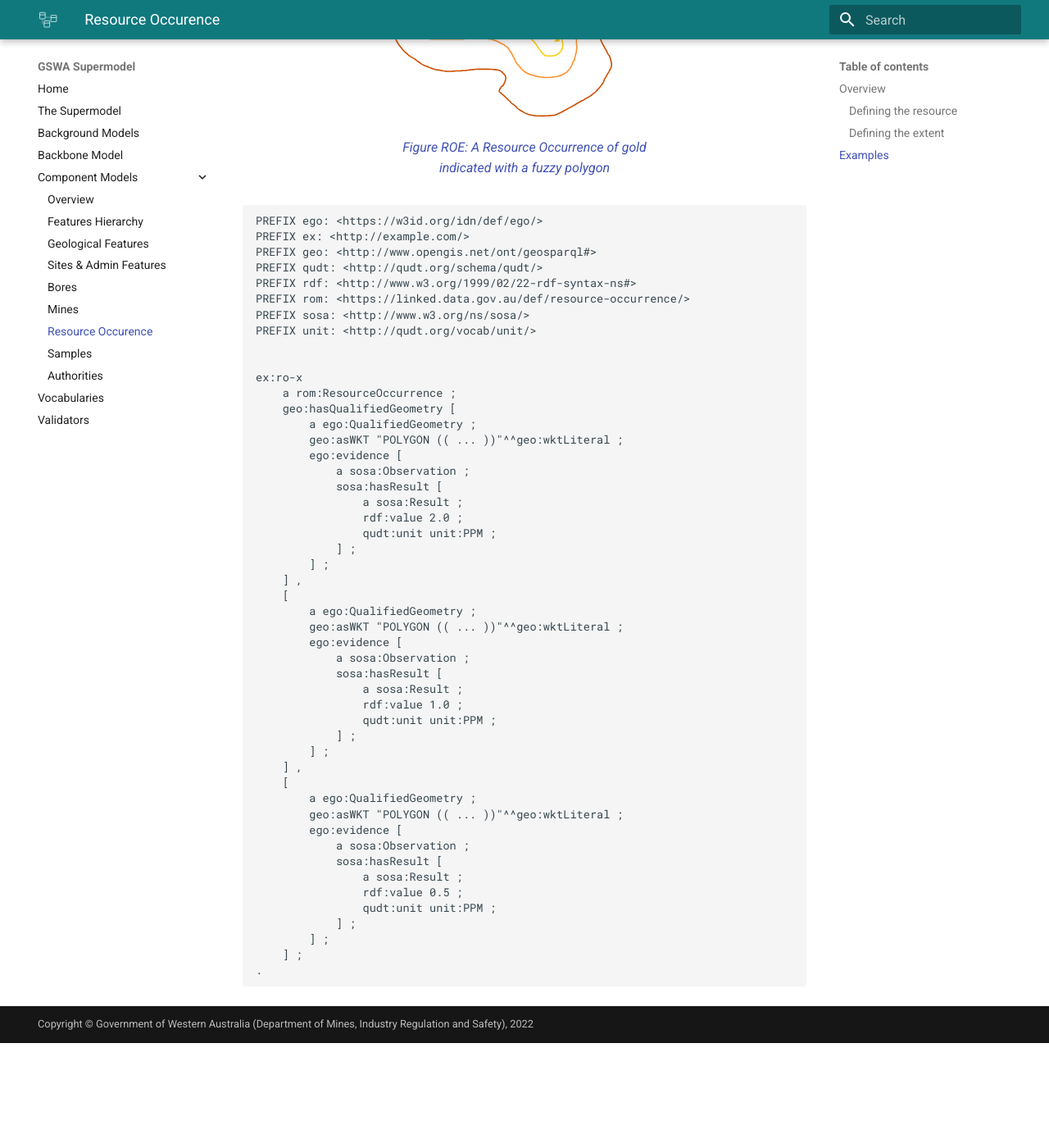
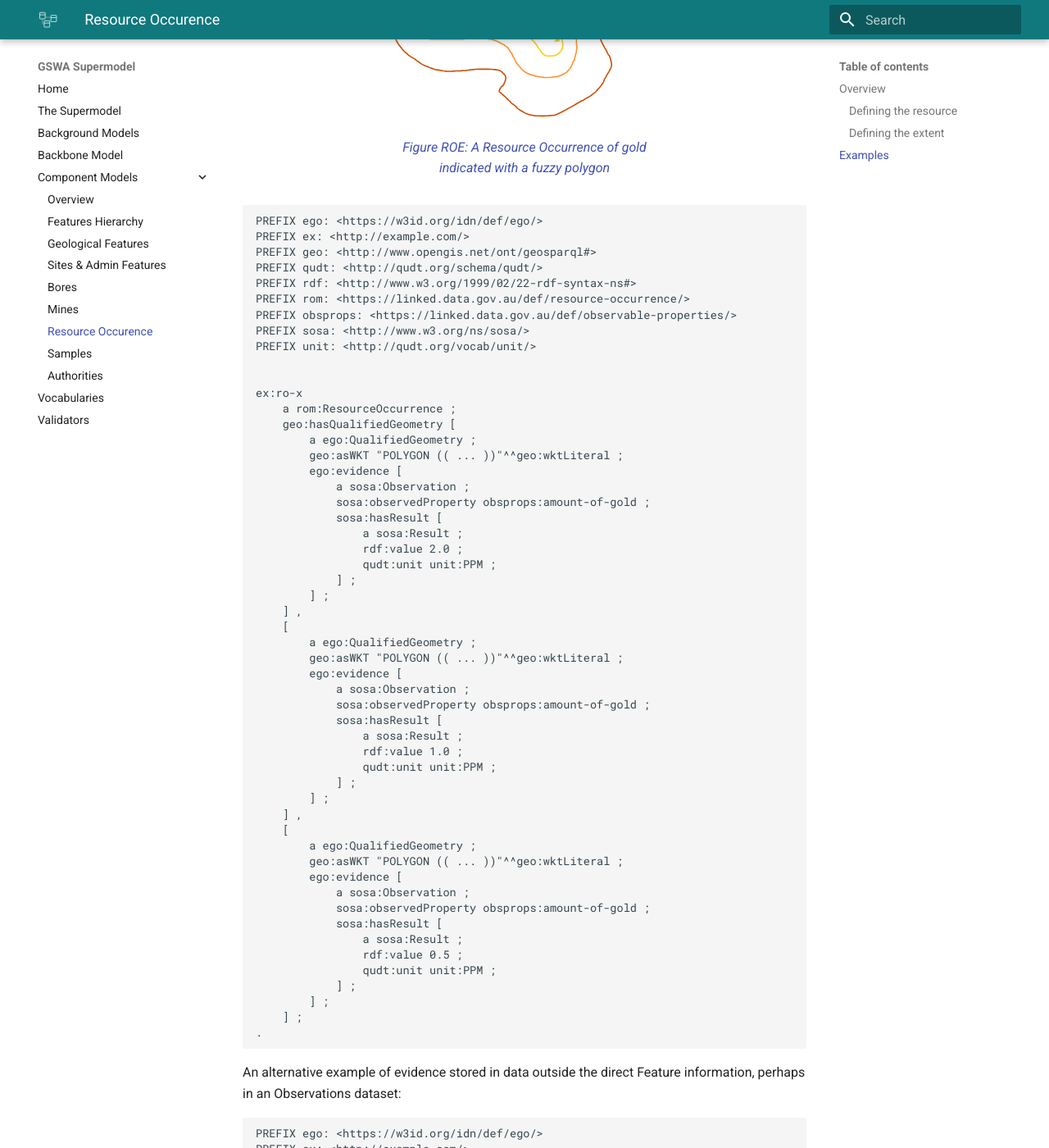
Before and after one commit to nicholascar/gswa-supermodel, an MkDocs documentation site: the page built from docs/components/resource-occurrence.md, in a window 1280 px wide and 1400 px high, scrolled down 2529 px. Shown: the whole window at 82% size. Built offline with MkDocs 1.6.1 and Material for MkDocs 9.7.7, drawn with Linux system fonts in a browser that asks for light colours; before the commit the page ends 3801 px from its top, so only the background shows below that; some of the changed text lies outside the part shown.

Commit message:
add FoI to Obs

````diff
--- a/docs/components/resource-occurrence.md
+++ b/docs/components/resource-occurrence.md
@@ -64,6 +64,7 @@
 PREFIX qudt: <http://qudt.org/schema/qudt/>
 PREFIX rdf: <http://www.w3.org/1999/02/22-rdf-syntax-ns#>
 PREFIX rom: <https://linked.data.gov.au/def/resource-occurrence/>
+PREFIX obsprops: <https://linked.data.gov.au/def/observable-properties/>
 PREFIX sosa: <http://www.w3.org/ns/sosa/>
 PREFIX unit: <http://qudt.org/vocab/unit/>
 
@@ -75,6 +76,7 @@
         geo:asWKT "POLYGON (( ... ))"^^geo:wktLiteral ;
         ego:evidence [
             a sosa:Observation ;
+            sosa:observedProperty obsprops:amount-of-gold ;
             sosa:hasResult [
                 a sosa:Result ;
                 rdf:value 2.0 ;
@@ -87,6 +89,7 @@
         geo:asWKT "POLYGON (( ... ))"^^geo:wktLiteral ;
         ego:evidence [
             a sosa:Observation ;
+            sosa:observedProperty obsprops:amount-of-gold ;
             sosa:hasResult [
                 a sosa:Result ;
                 rdf:value 1.0 ;
@@ -99,6 +102,7 @@
         geo:asWKT "POLYGON (( ... ))"^^geo:wktLiteral ;
         ego:evidence [
             a sosa:Observation ;
+            sosa:observedProperty obsprops:amount-of-gold ;
             sosa:hasResult [
                 a sosa:Result ;
                 rdf:value 0.5 ;
@@ -108,3 +112,40 @@
     ] ;
 .
 ```
+
+An alternative example of evidence stored in data outside the direct Feature information, perhaps in an Observations dataset:
+
+```
+PREFIX ego: <https://w3id.org/idn/def/ego/>
+PREFIX ex: <http://example.com/>
+PREFIX geo: <http://www.opengis.net/ont/geosparql#>
+PREFIX qudt: <http://qudt.org/schema/qudt/>
+PREFIX rdf: <http://www.w3.org/1999/02/22-rdf-syntax-ns#>
+PREFIX rom: <https://linked.data.gov.au/def/resource-occurrence/>
+PREFIX obsprops: <https://linked.data.gov.au/def/observable-properties/>
+PREFIX sosa: <http://www.w3.org/ns/sosa/>
+PREFIX unit: <http://qudt.org/vocab/unit/>
+
+
+ex:ro-x
+    a rom:ResourceOccurrence ;
+    geo:hasQualifiedGeometry ex:geom-y ;
+.
+
+ex:geom-y
+    a ego:QualifiedGeometry ;
+    geo:asWKT "POLYGON (( ... ))"^^geo:wktLiteral ;
+    ego:evidence ex:obs-z ;
+.
+
+ex:obs-z
+    a sosa:Observation ;
+    sosa:observedProperty obsprops:amount-of-gold ;
+    sosa:hasFeatureOfInterest ex:ro-x ;
+    sosa:hasResult [
+        a sosa:Result ;
+        rdf:value 2.0 ;
+        qudt:unit unit:PPM ;
+    ] ;
+.
+```
````
